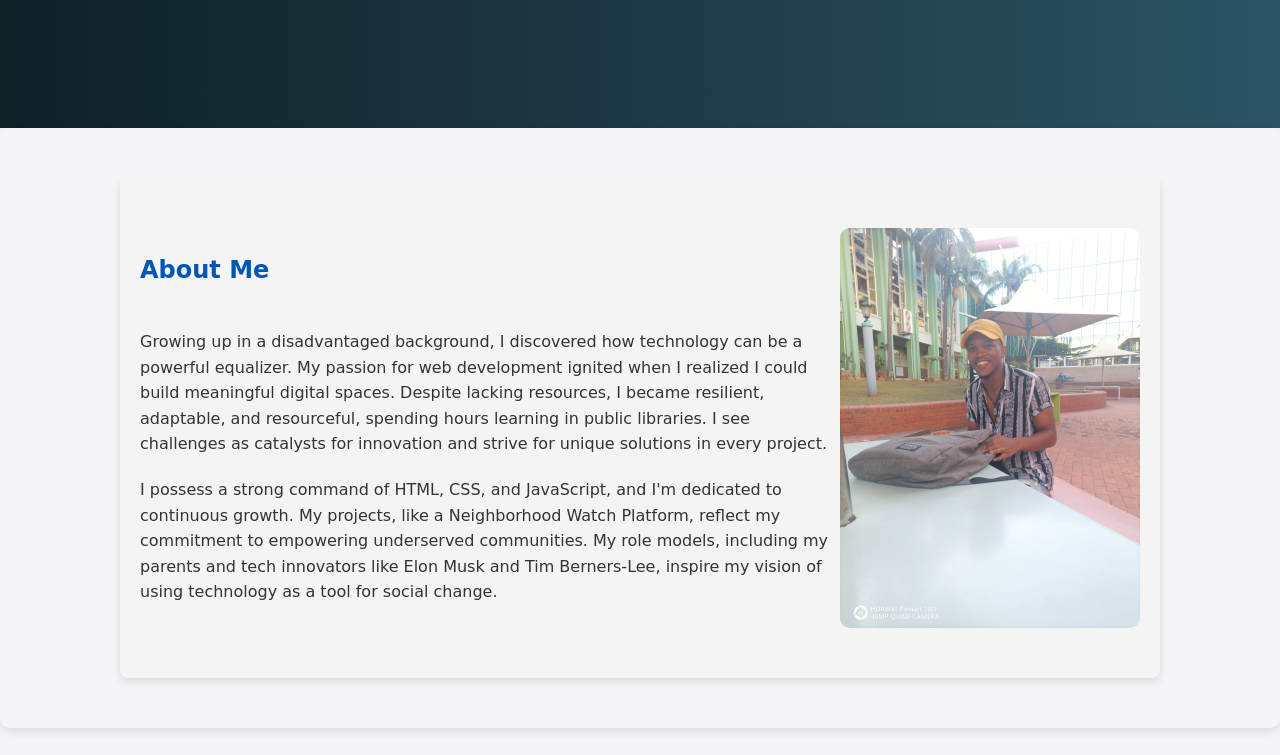
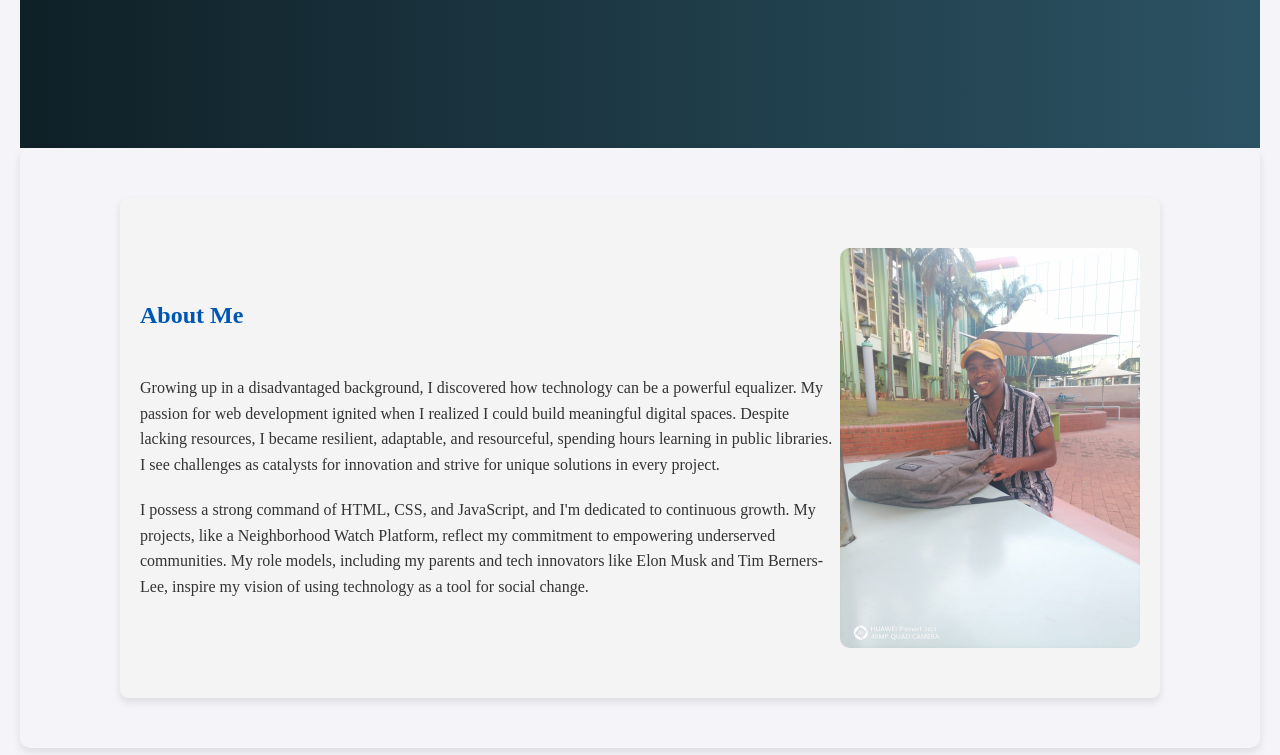
Before and after one commit to VuCii/myportfolio, a plain HTML site: page Index.html in a window 1280 px wide. Shown: the part 672-1427 px from the top of the page. Drawn offline with nearby package versions, Linux system fonts and the light colour scheme.

Commit message:
Add files via upload

```diff
--- a/Index.html
+++ b/Index.html
@@ -1200,7 +1200,7 @@ p.animate__animated {
     }
 
 body {
-    font-family: 'Pacifico', cursive;
+    font-family:'Times New Roman', Times, serif;
     margin: 0;
     background-color: #f4f4f9;
     color: #333;
--- a/style.css
+++ b/style.css
@@ -4,12 +4,13 @@
     --background-color: #f4f4f9;
     --text-color: #333;
 }
-
 body {
-    font-family: 'Pacifico', cursive; /* A fun yet professional font */
+    font-family: 'Roboto', sans-serif; /* A clean and professional font */
     background-color: var(--background-color);
     color: var(--text-color);
     line-height: 1.6;
+    margin: 0; /* Remove default margin for a cleaner look */
+    padding: 20px; /* Add padding for better spacing */
 }
 
 /* Header styles */
```
